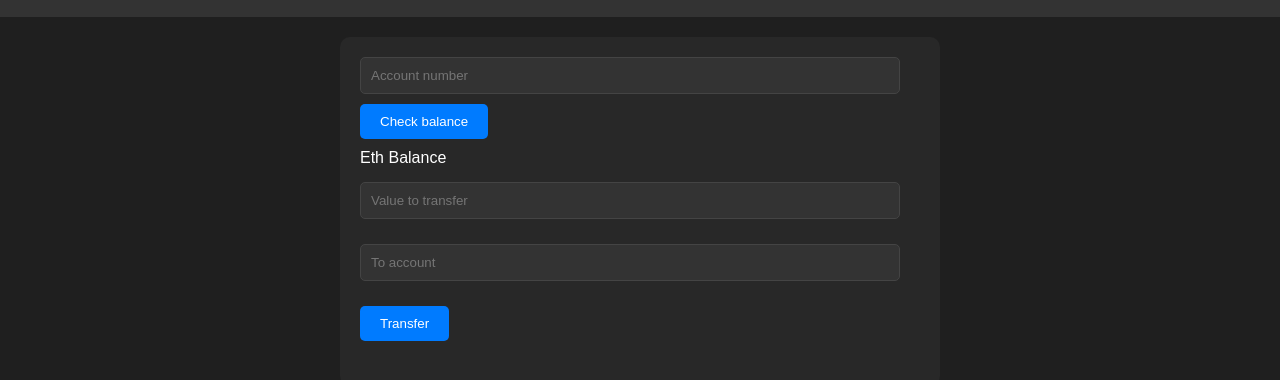
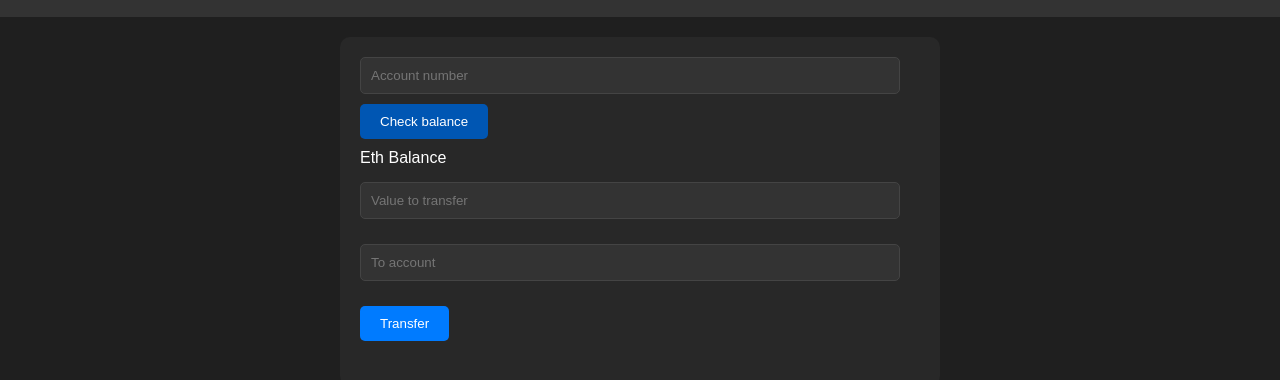
Before and after one commit to Silverguilt/EtherScope, a website with bundled scripts: page index.html in a window 1280 px wide. In both pictures the pointer is over the button "Check balance". Shown: the part 96-476 px from the top of the page. Built offline with nearby package versions, Linux system fonts and the light colour scheme.

Commit message:
added hover effect on btn

```diff
--- a/app.css
+++ b/app.css
@@ -58,6 +58,10 @@ body {
   color: white;
 }
 
+.btn-primary:hover {
+  background-color: #0056b3;
+}
+
 /* Styling balance display */
 .balance {
   margin-top: 10px;
--- a/balance.js
+++ b/balance.js
@@ -23,7 +23,7 @@ export async function checkBalance(
         params: [accountNumber, 'latest'],
       });
 
-      // Convert the balance to something human readable
+      // Convert the balance to something readable
       const parsedBalance = parseInt(balance) / Math.pow(10, 18);
       displayBalance.innerText = parsedBalance;
 
@@ -47,6 +47,6 @@ export async function checkBalance(
 }
 
 export function displayErrorMessage(message) {
-  // Throw an Error with the message
+  // Throw an Error with the message, added this while testing
   throw new Error(message);
 }
```
